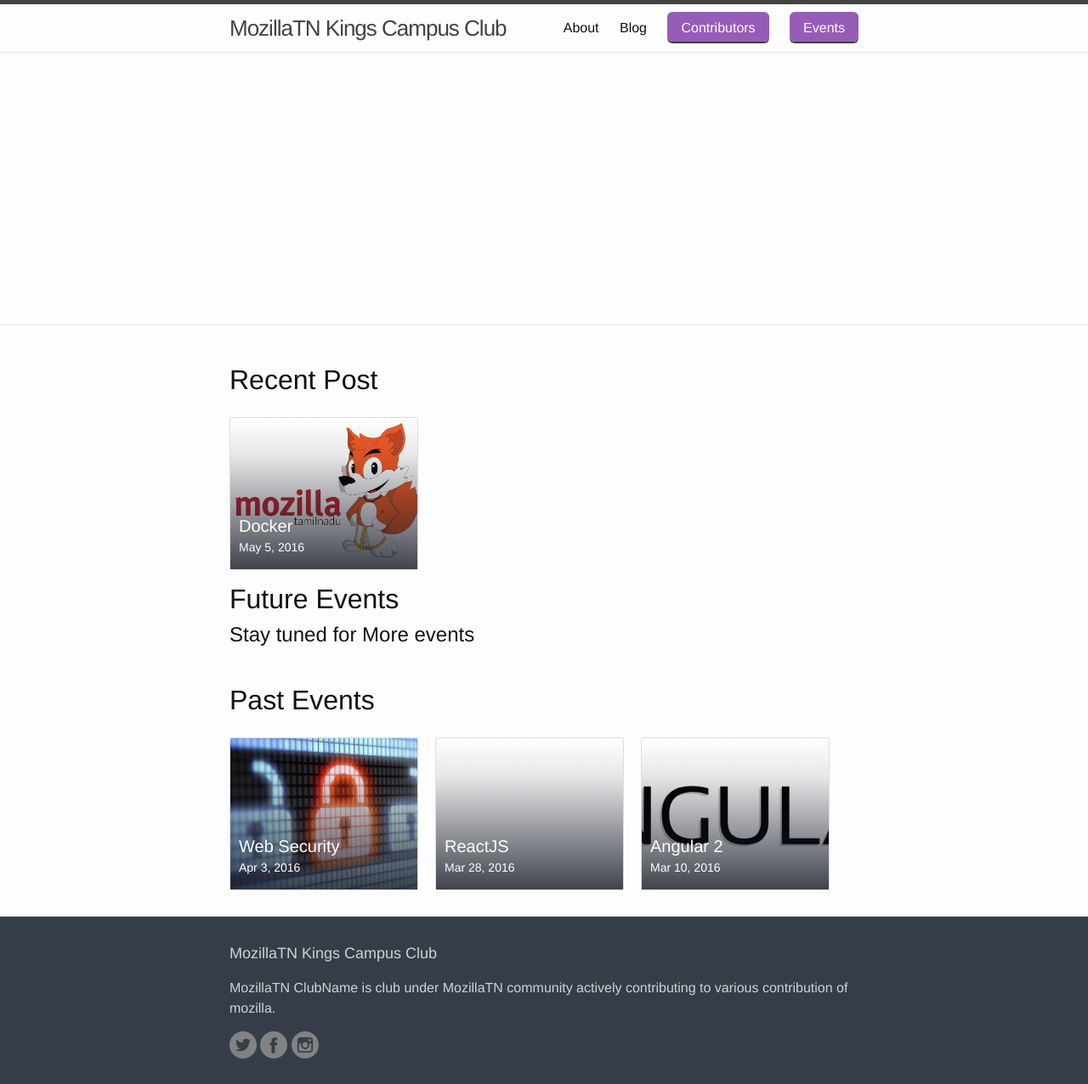
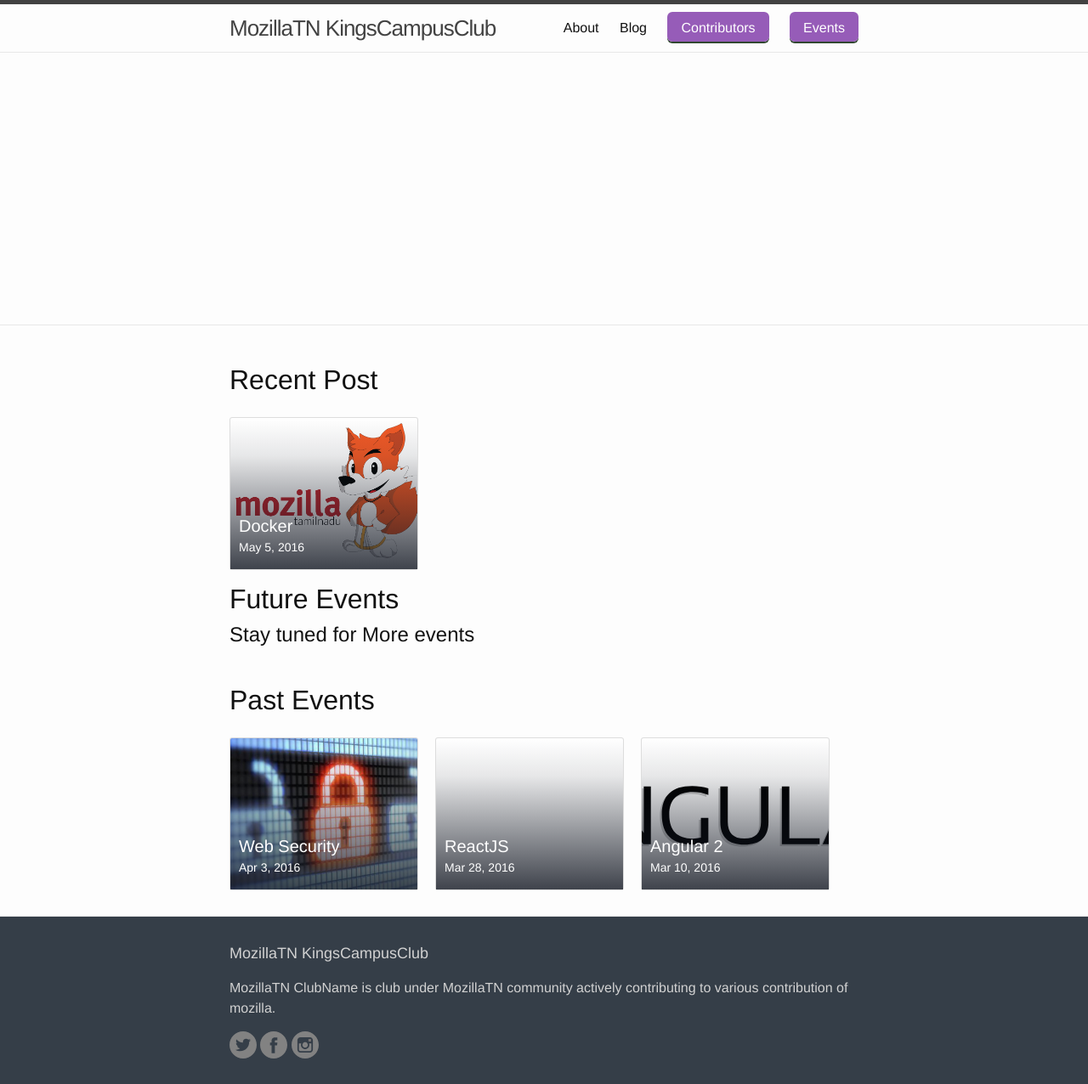
Before and after one commit to MozillaTN/KingsCampusClub, a Jekyll site: the page built from docs/index.html, in a window 1280 px wide. Shown: the whole page at 85% size. Built offline with Jekyll 4.4.1, drawn with Linux system fonts in a browser that asks for light colours.

Commit message:
Update _config.yml

```diff
--- a/docs/_config.yml
+++ b/docs/_config.yml
@@ -6,7 +6,7 @@
 # 'jekyll serve'. If you change this file, please restart the server process.
 
 # Site settings
-title: MozillaTN Kings Campus Club
+title: MozillaTN KingsCampusClub
 
 #What is the name of the events or talks you would like to host? (Example Brownbags, Talks, Lighting Talks)
 event_label: Events
```
